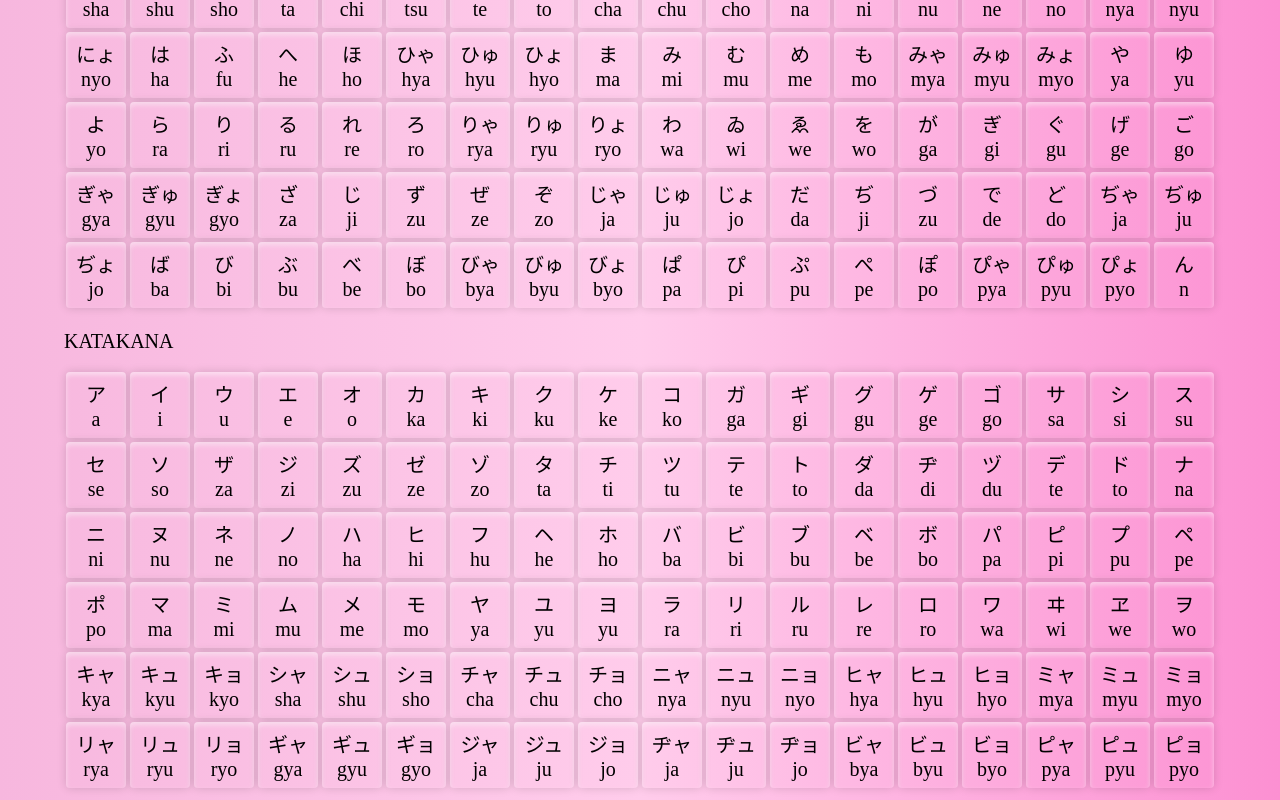
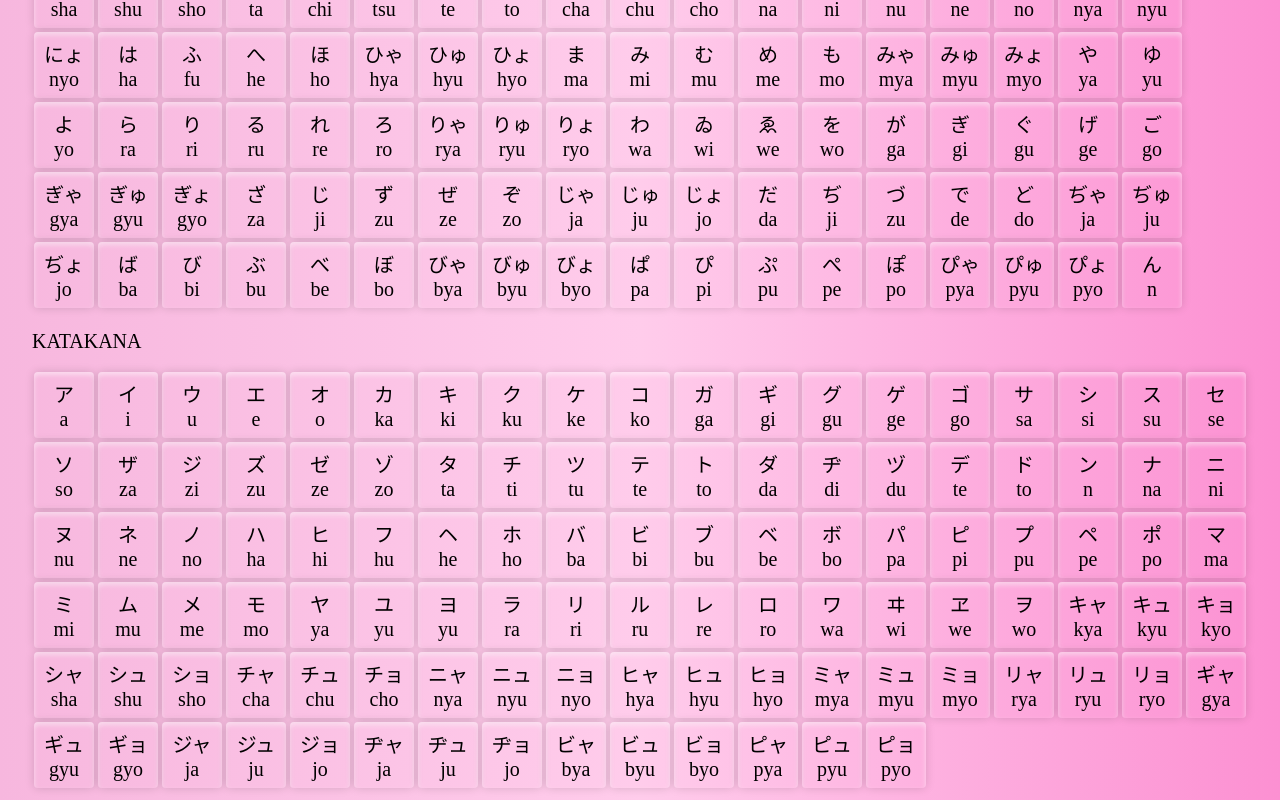
Before and after one commit to acoss22/japanese_keyboard, a React (Create React App) app in the folder japanese-keyboard/: page / in a window 1280 px wide. Shown: the part 827-1627 px from the top of the page. Built offline with nearby package versions, Linux system fonts and the light colour scheme.

Commit message:
fix: missing letter

```diff
--- a/japanese-keyboard/src/consts/katakana.js
+++ b/japanese-keyboard/src/consts/katakana.js
@@ -126,6 +126,10 @@ export const katakana = [
     }, {
         symbol: "ド",
         romanji: "to",
+    },
+    {
+        symbol: "ン",
+        romanji: "n",
     },
     {
         symbol: "ナ",
```
